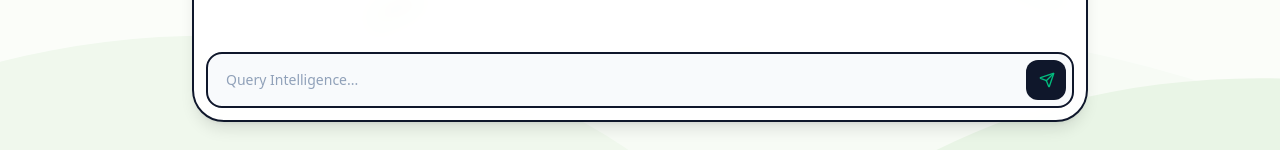
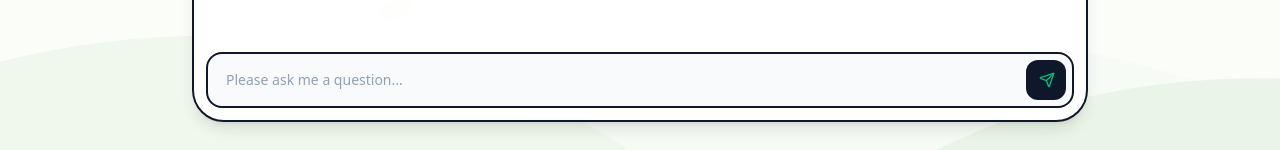
Before and after one commit to IEP-The-Green-Blanket/Front-End, a Next.js app: page /chatbot in a window 1280 px wide. Shown: the part 648-798 px from the top of the page. Built offline with nearby package versions, Linux system fonts and the light colour scheme.

Commit message:
Minor changes to chatbot page

```diff
--- a/components/ChatbotComponent.tsx
+++ b/components/ChatbotComponent.tsx
@@ -114,7 +114,7 @@ export default function ChatbotComponent() {
           {isTyping && (
             <div className="flex items-center gap-2 justify-start">
               <div className="px-4 py-2.5 rounded-2xl rounded-bl-sm bg-slate-100 text-slate-500 text-[10px] font-black uppercase tracking-[0.1em] border border-slate-200">
-                Analyzing Telemetry...
+                Analyzing question...
               </div>
             </div>
           )}
@@ -128,7 +128,7 @@ export default function ChatbotComponent() {
             value={input}
             onChange={(e) => setInput(e.target.value)}
             onKeyDown={(e) => e.key === "Enter" && sendMessage()}
-            placeholder="Query Intelligence..."
+            placeholder="Please ask me a question..."
             className="flex-1 bg-transparent border-none outline-none text-sm font-bold text-slate-900 px-3 placeholder:text-slate-400 placeholder:font-medium w-full"
           />
 
```
